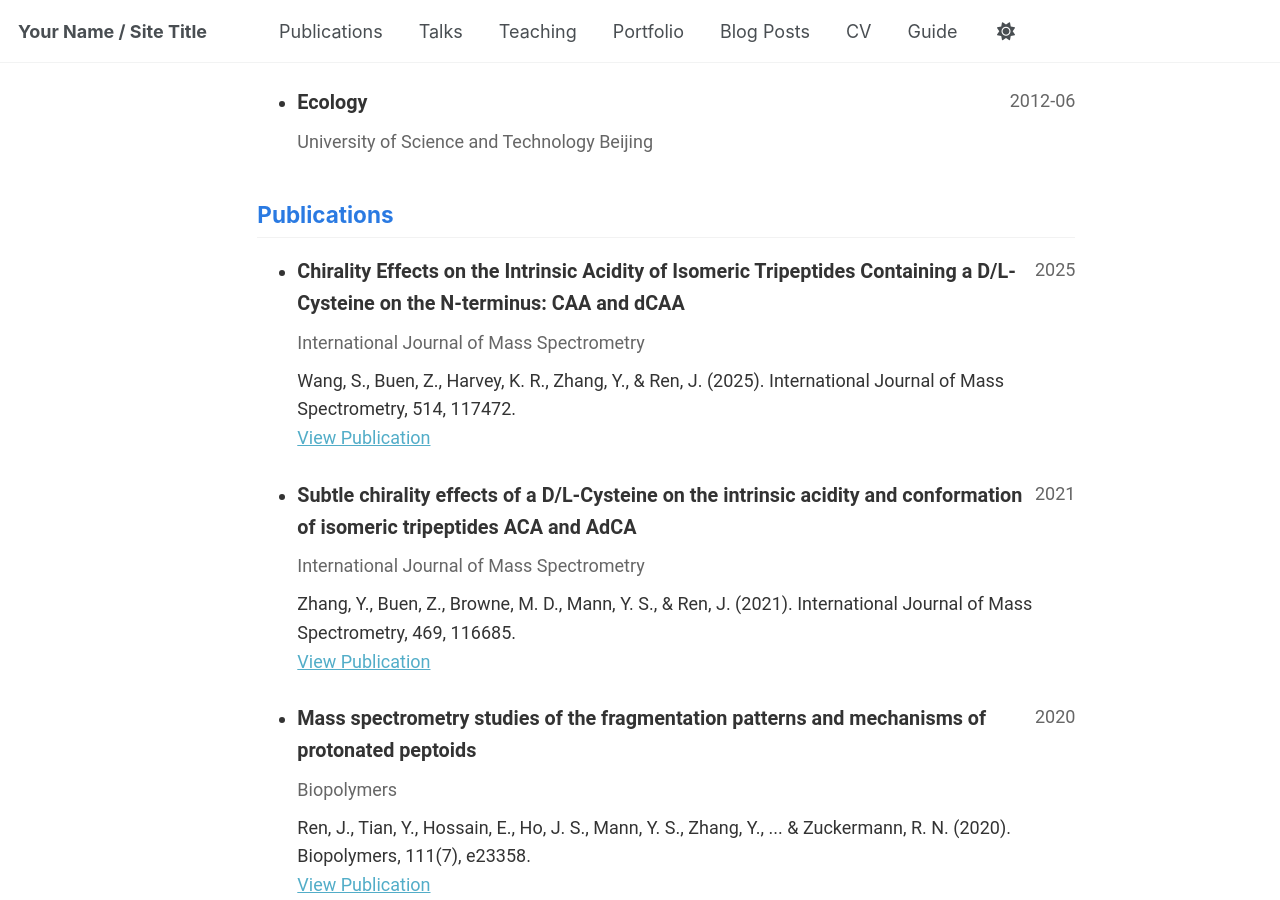
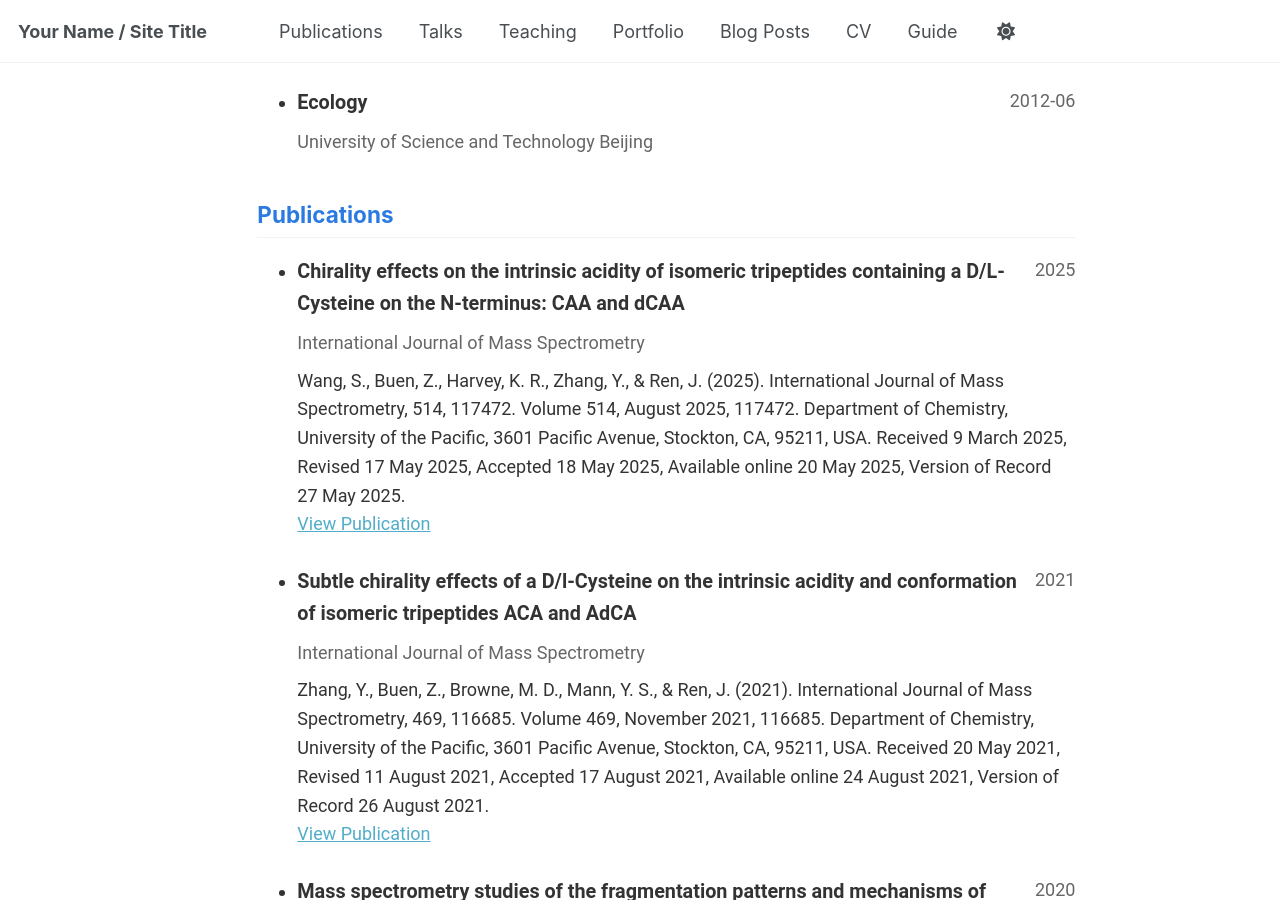
Before and after one commit to yuntaozhang999/yuntaozhang999.github.io, a Jekyll site: the page built from _pages/cv-json.md, in a window 1280 px wide and 900 px high, scrolled down 681 px. Built offline with Jekyll 4.4.1, drawn with Linux system fonts in a browser that asks for light colours.

Commit message:
Update publication entries in cv.json with corrected titles, release dates, and added URLs

```diff
--- a/_data/cv.json
+++ b/_data/cv.json
@@ -89,18 +89,18 @@
   "references": [],
   "publications": [
     {
-      "name": "Chirality Effects on the Intrinsic Acidity of Isomeric Tripeptides Containing a D/L-Cysteine on the N-terminus: CAA and dCAA",
+      "name": "Chirality effects on the intrinsic acidity of isomeric tripeptides containing a D/L-Cysteine on the N-terminus: CAA and dCAA",
       "publisher": "International Journal of Mass Spectrometry",
-      "releaseDate": "2025-01-01",
-      "website": "",
-      "summary": "Wang, S., Buen, Z., Harvey, K. R., Zhang, Y., & Ren, J. (2025). International Journal of Mass Spectrometry, 514, 117472."
+      "releaseDate": "2025-08-01",
+      "website": "https://www.sciencedirect.com/science/article/pii/S1387380625000764",
+      "summary": "Wang, S., Buen, Z., Harvey, K. R., Zhang, Y., & Ren, J. (2025). International Journal of Mass Spectrometry, 514, 117472. Volume 514, August 2025, 117472. Department of Chemistry, University of the Pacific, 3601 Pacific Avenue, Stockton, CA, 95211, USA. Received 9 March 2025, Revised 17 May 2025, Accepted 18 May 2025, Available online 20 May 2025, Version of Record 27 May 2025."
     },
     {
-      "name": "Subtle chirality effects of a D/L-Cysteine on the intrinsic acidity and conformation of isomeric tripeptides ACA and AdCA",
+      "name": "Subtle chirality effects of a D/l-Cysteine on the intrinsic acidity and conformation of isomeric tripeptides ACA and AdCA",
       "publisher": "International Journal of Mass Spectrometry",
-      "releaseDate": "2021-01-01",
-      "website": "",
-      "summary": "Zhang, Y., Buen, Z., Browne, M. D., Mann, Y. S., & Ren, J. (2021). International Journal of Mass Spectrometry, 469, 116685."
+      "releaseDate": "2021-11-01",
+      "website": "https://www.sciencedirect.com/science/article/abs/pii/S1387380621001652",
+      "summary": "Zhang, Y., Buen, Z., Browne, M. D., Mann, Y. S., & Ren, J. (2021). International Journal of Mass Spectrometry, 469, 116685. Volume 469, November 2021, 116685. Department of Chemistry, University of the Pacific, 3601 Pacific Avenue, Stockton, CA, 95211, USA. Received 20 May 2021, Revised 11 August 2021, Accepted 17 August 2021, Available online 24 August 2021, Version of Record 26 August 2021."
     },
     {
       "name": "Mass spectrometry studies of the fragmentation patterns and mechanisms of protonated peptoids",
```
